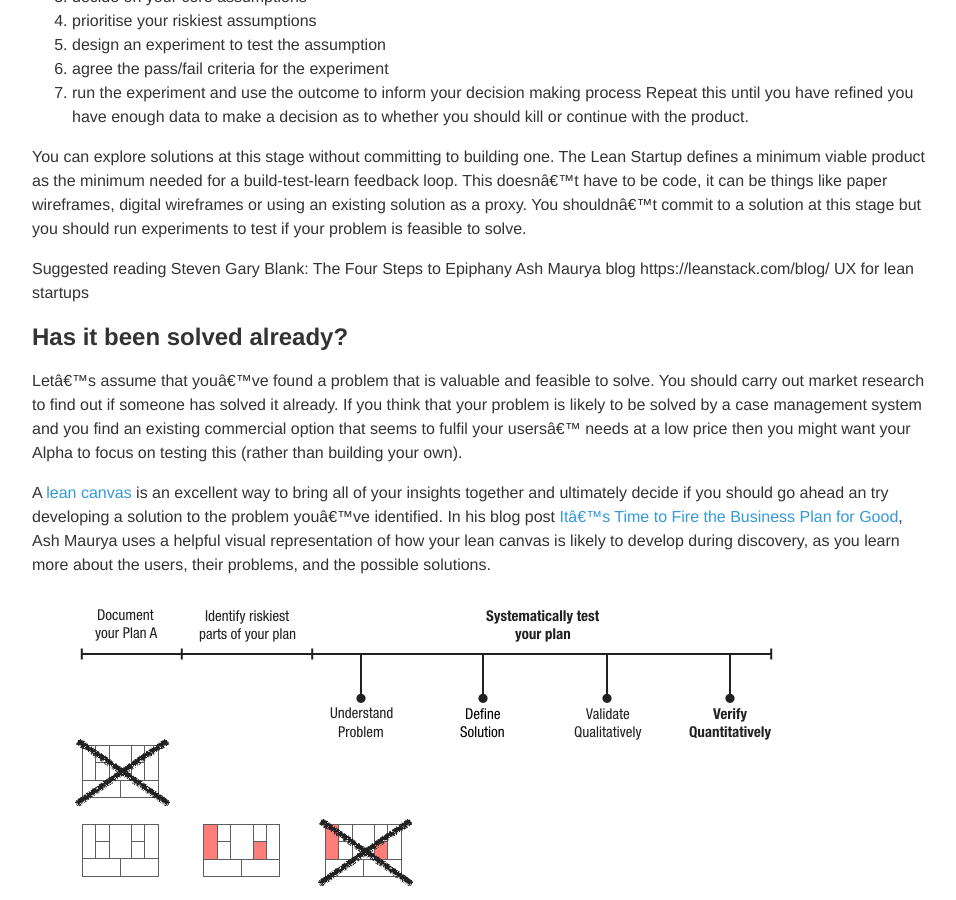
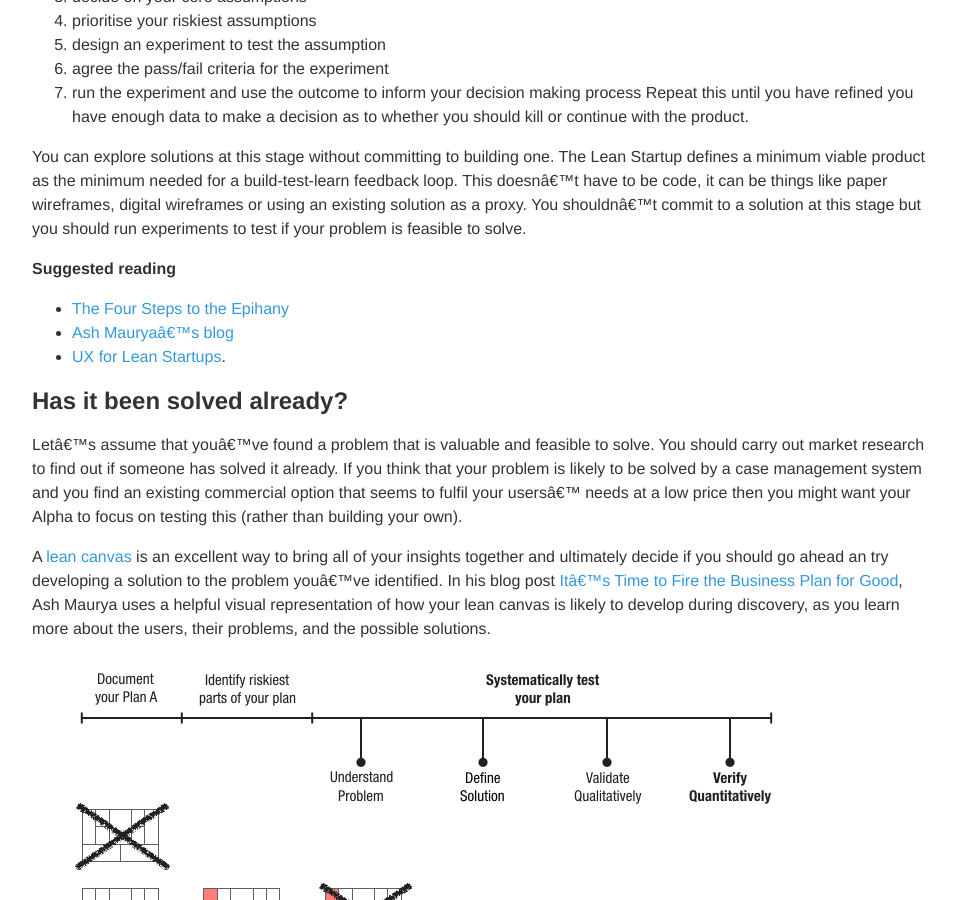
Before and after one commit to scottcolfer/scottcolfer.github.io, a Jekyll site: the page built from _posts/2016-12-27-discovery.md, in a window 1280 px wide and 900 px high, scrolled down 2190 px. Shown: the whole window, without its empty margins (160-1116 px from the left). Built offline with Jekyll 4.4.1, drawn with Linux system fonts in a browser that asks for light colours.

Commit message:
Update 2016-12-27-discovery.md
Updated links and formatting of one reading list.

```diff
--- a/_posts/2016-12-27-discovery.md
+++ b/_posts/2016-12-27-discovery.md
@@ -77,10 +77,11 @@ Repeat this until you have refined you have enough data to make a decision as to
 
 You can explore solutions at this stage without committing to building one. The Lean Startup defines a minimum viable product as the minimum needed for a build-test-learn feedback loop. This doesn't have to be code, it can be things like paper wireframes, digital wireframes or using an existing solution as a proxy. You shouldn't commit to a solution at this stage but you should run experiments to test if your problem is feasible to solve.
 
-Suggested reading
-Steven Gary Blank: The Four Steps to Epiphany
-Ash Maurya blog https://leanstack.com/blog/
-UX for lean startups
+**Suggested reading**
+
+- [The Four Steps to the Epihany](https://www.amazon.co.uk/dp/B00FLZKNUQ/ref=dp-kindle-redirect?_encoding=UTF8&btkr=1/)
+- [Ash Maurya's blog](https://leanstack.com/blog/)
+- [UX for Lean Startups](https://www.amazon.co.uk/dp/B00CMFJZ1Q/ref=dp-kindle-redirect?_encoding=UTF8&btkr=1/).
 
 ## Has it been solved already?
 
```
